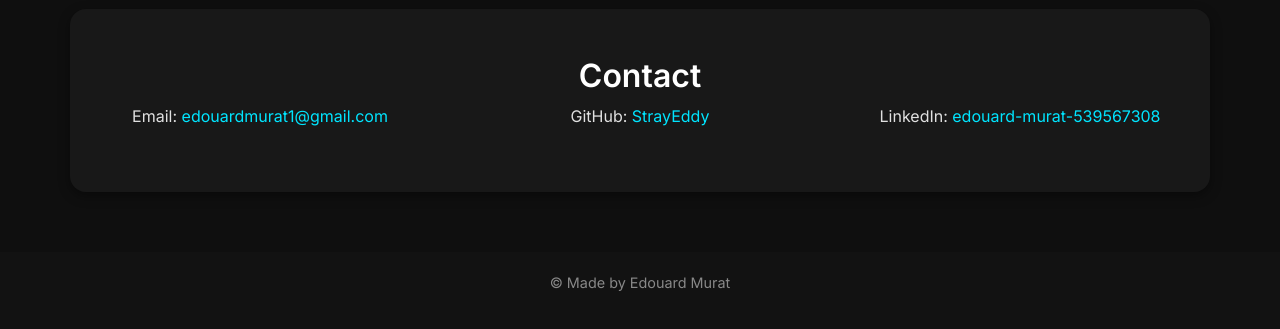
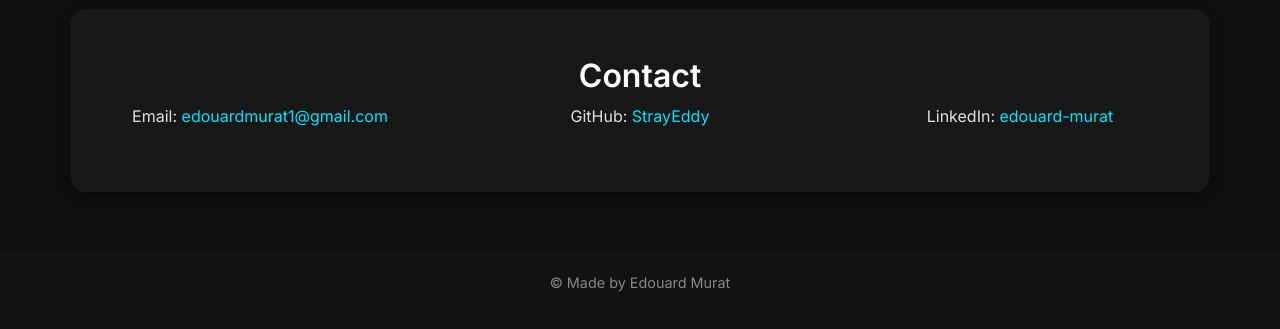
Before and after one commit to StrayEddy/edouardmurat.com, a Django app: page / in a window 1280 px wide. Shown: the part 4635-4964 px from the top of the page. Run offline with Django 5.2, Linux system fonts and the light colour scheme.

Commit message:
Update LinkedIn link to claimed vanity URL edouard-murat
Co-Authored-By: Claude Sonnet 4.6 <noreply@anthropic.com>

```diff
--- a/edouardmurat/core/templates/core/home.html
+++ b/edouardmurat/core/templates/core/home.html
@@ -382,7 +382,7 @@
     <p>GitHub: <a href="https://github.com/StrayEddy" data-umami-event="github-clicked">StrayEddy</a></p>
       </div>
       <div class="col">
-    <p>LinkedIn: <a href="http://www.linkedin.com/in/edouard-murat-539567308" data-umami-event="linkedin-clicked">edouard-murat-539567308</a></p>
+    <p>LinkedIn: <a href="https://www.linkedin.com/in/edouard-murat" data-umami-event="linkedin-clicked">edouard-murat</a></p>
       </div>
     </div>
   </section>
```
